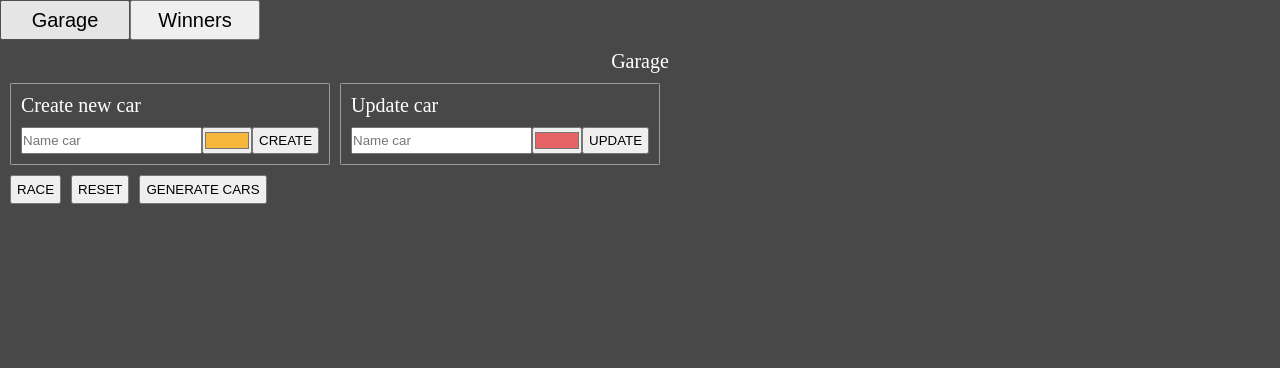
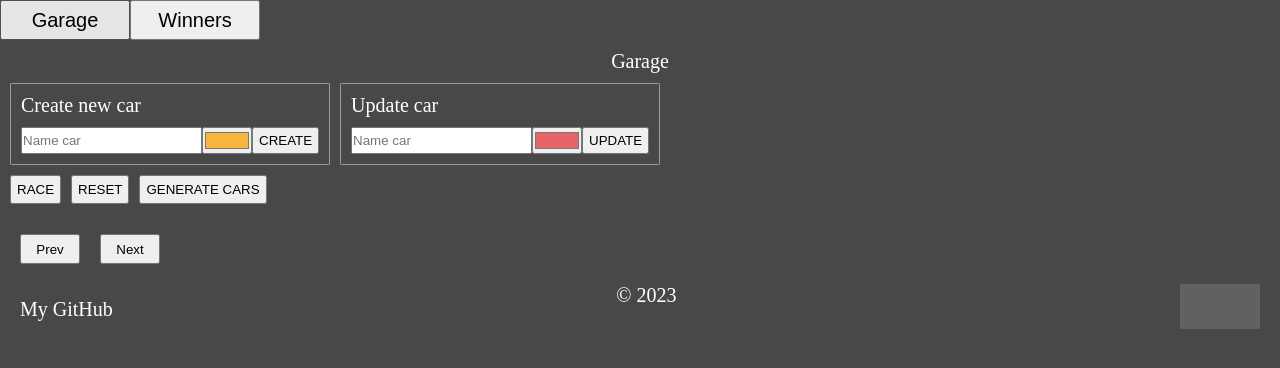
Before and after one commit to CTpaTer/async-race, a website built with webpack: page async-race/src/index.html in a window 1280 px wide. Built offline with nearby package versions, Linux system fonts and the light colour scheme; grey boxes are pictures that could not be loaded; files whose address does not match are found by name.

Commit message:
feat: add footer

```diff
--- /dev/null
+++ b/async-race/src/components/Footer/footer.css
@@ -0,0 +1,20 @@
+.footer-container {
+  padding: 0 20px;
+  display: flex;
+  justify-content: space-between;
+  text-align: center;
+  font-size: 2rem;
+  color: #ffffff;
+}
+
+.nav-link {
+  text-decoration: none;
+  font-weight: 300;
+  line-height: 50px;
+  color: #ffffff;
+}
+
+.footer__svg {
+  -webkit-filter: invert(100%); /* safari 6.0 - 9.0 */
+          filter: invert(100%);
+}
--- /dev/null
+++ b/async-race/src/components/Footer/index.ts
@@ -0,0 +1,25 @@
+import './footer.css';
+import { BaseComponent } from '../../utils/base-component';
+import createNewElement from '../../utils/createNewElement';
+
+export class Footer extends BaseComponent {
+    footer: HTMLElement;
+    constructor() {
+        super('footer', ['footer']);
+
+        this.footer = createNewElement('div', 'footer-container');
+        this.footer.innerHTML = `
+        <div>
+        <a href="https://github.com/CTpaTer" class="nav-link">My GitHub</a>
+        </div>
+        <div>© 2023</div>
+        <div>
+            <a href="https://rs.school/js/">
+                <img class="footer__svg" src="https://rs.school/images/rs_school_js.svg" alt="Rsschool" width="80" height="45">
+            </a>
+        </div>
+        `;
+
+        this.container.appendChild(this.footer);
+    }
+}
--- a/async-race/src/components/createTrackView.ts
+++ b/async-race/src/components/createTrackView.ts
@@ -5,12 +5,6 @@ export const createTrackView = (obj: ICar) => {
     const carWrapper = document.createElement('div');
     carWrapper.classList.add('car');
     garageCarWrapper.appendChild(carWrapper);
-
-    const carName = document.createElement('div');
-    carName.classList.add('car-name');
-    carName.textContent = obj.name;
-    carName.style.color = '#FFFFFF';
-    carWrapper.appendChild(carName);
 
     const carBtns = document.createElement('div');
     carBtns.classList.add('car-btns');
@@ -27,6 +21,12 @@ export const createTrackView = (obj: ICar) => {
     btnRemove.classList.add('btn-remove');
     btnRemove.dataset.remove = `${obj.id}`;
     carBtns.appendChild(btnRemove);
+
+    const carName = document.createElement('div');
+    carName.classList.add('car-name');
+    carName.textContent = obj.name;
+    carName.style.color = '#FFFFFF';
+    carBtns.appendChild(carName);
 
     const destinationDiv = document.createElement('div');
     destinationDiv.classList.add('destination-div');
--- a/async-race/src/pages/app/app.ts
+++ b/async-race/src/pages/app/app.ts
@@ -1,4 +1,6 @@
 import { Header } from '../../components/Header';
+import { Footer } from '../../components/Footer';
+
 import { Garage } from '../garage/garage';
 import { Winners } from '../winners/winners';
 import createNewElement from '../../utils/createNewElement';
@@ -10,12 +12,14 @@ export class App {
     private readonly garage: Garage;
     private readonly winners: Winners;
     private readonly header: Header;
+    private readonly footer: Footer;
     private readonly ui: UiComponent;
     private readonly main: HTMLElement;
 
     constructor(element: HTMLElement) {
         this.rootElement = element;
         this.header = new Header();
+        this.footer = new Footer();
         this.winners = new Winners();
         this.garage = new Garage();
         this.ui = new UiComponent();
@@ -23,6 +27,7 @@ export class App {
         this.main = createNewElement('main', 'main');
         this.main.appendChild(this.garage.container);
         this.rootElement.appendChild(this.main);
+        this.rootElement.appendChild(this.footer.container);
 
         const clickBattonWinners: HTMLButtonElement | null = document.querySelector('.btn-winners');
         if (clickBattonWinners) {
--- a/async-race/src/pages/garage/garage.css
+++ b/async-race/src/pages/garage/garage.css
@@ -73,7 +73,7 @@
 
 .car {
   width: 100%;
-  height: 14vh;
+  height: 11vh;
   position: relative;
   display: flex;
   flex-direction: column;
@@ -82,6 +82,7 @@
   justify-content: flex-start;
   width: 100%;
   border-bottom: 4px dashed #fff;
+  margin-bottom: 10px;
 }
 
 .car-name {
@@ -98,13 +99,13 @@
 
 .car-btns button {
   margin-right: 5px;
-  width: 80px;
+  width: 150px;
   height: 25px;
 }
 
 .svg-car {
   position: absolute;
-  bottom: -9%;
+  bottom: -14%;
   left: 20px;
   width: 80px;
   height: 80px;
@@ -112,10 +113,10 @@
 
 .svg-finish {
   position: absolute;
-  bottom: -30%;
+  bottom: 0%;
   right: 120px;
   width: 50px;
-  height: 90px;
+  height: 50px;
 }
 
 .destination-div {
@@ -138,3 +139,9 @@
 .btn-remove {
   cursor: pointer;
 }
+
+.pagin-btns button {
+  width: 60px;
+  height: 30px;
+  margin: 10px;
+}
--- a/async-race/src/pages/garage/garage.ts
+++ b/async-race/src/pages/garage/garage.ts
@@ -123,6 +123,24 @@ export class Garage extends BaseComponent {
 
         this.container.appendChild(this.garageGars);
 
+        // Pagination buttons
+
+        const paginBtns = document.createElement('div');
+        paginBtns.classList.add('pagin-btns');
+        this.container.appendChild(paginBtns);
+
+        const paginPrev = document.createElement('button');
+        paginPrev.textContent = 'Prev';
+        paginPrev.classList.add('btn-pagin-prev');
+        paginPrev.dataset.select = ``;
+        paginBtns.appendChild(paginPrev);
+
+        const paginNext = document.createElement('button');
+        paginNext.textContent = 'Next';
+        paginNext.classList.add('btn-pagin-next');
+        paginNext.dataset.select = ``;
+        paginBtns.appendChild(paginNext);
+
         // =========================================
 
         ui.createGarageCars();
```
Lines whose indentation alone changed are shown as unchanged.
